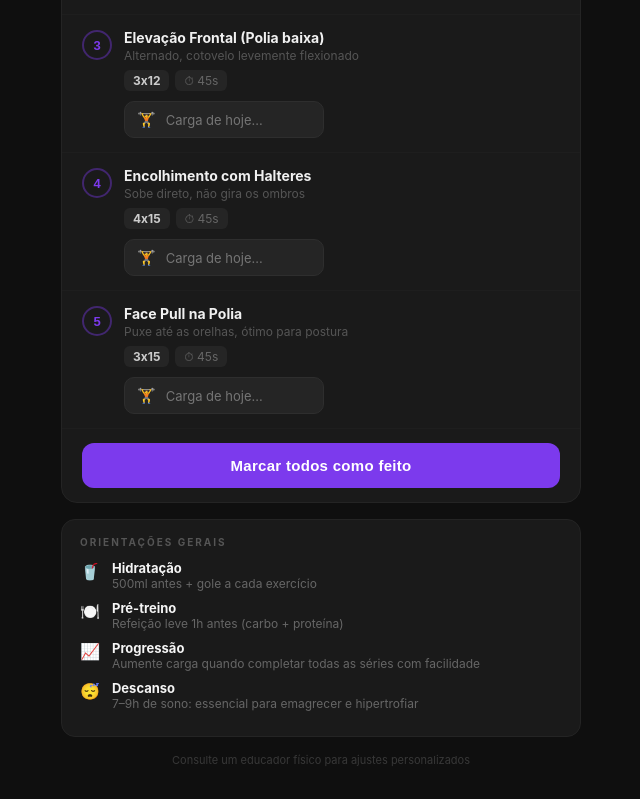
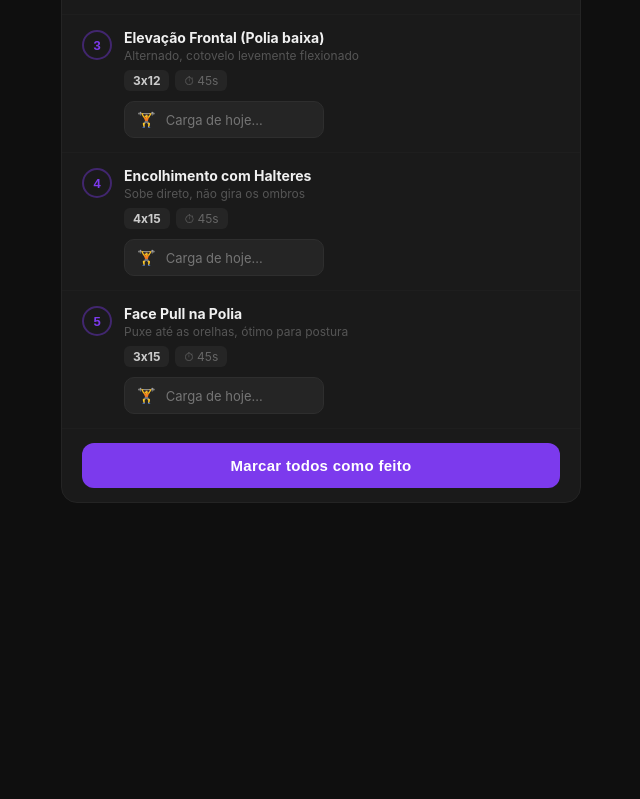
Before and after one commit to Geraldosbn/my-training, a React (Vite) app: page / in a window 1280 px wide. Shown: the part 695-1494 px from the top of the page, without its empty margins (319-959 px from the left). After the commit the page ends 1234 px from the top, so only its background shows below. Built offline with nearby package versions, Linux system fonts and the light colour scheme.

Commit message:
remover seção de orientações gerais do rodapé
https://claude.ai/code/session_01CpRdiyubvP2s2SJQMsFxDs

```diff
--- a/src/App.tsx
+++ b/src/App.tsx
@@ -435,34 +435,6 @@ export default function TreinoApp() {
             )}
           </div>
         </div>
-
-        {/* Dicas */}
-        <div style={{ background: "#1A1A1A", borderRadius: 14, padding: "16px 18px", border: "1px solid #242424", marginBottom: 16 }}>
-          <div style={{ fontSize: 10, color: "#555", letterSpacing: 2, textTransform: "uppercase", fontWeight: 700, marginBottom: 12 }}>Orientações gerais</div>
-          {(perfil === "esposa" ? [
-            ["🥤", "Hidratação", "500ml antes + gole a cada exercício"],
-            ["🍑", "Foco", "Contraia o glúteo conscientemente em cada rep — isso faz diferença real"],
-            ["📈", "Progressão", "Aumente carga a cada 2 semanas para continuar evoluindo"],
-            ["😴", "Descanso", "7–9h de sono: hormônios equilibrados queimam mais gordura"],
-          ] : [
-            ["🥤", "Hidratação", "500ml antes + gole a cada exercício"],
-            ["🍽️", "Pré-treino", "Refeição leve 1h antes (carbo + proteína)"],
-            ["📈", "Progressão", "Aumente carga quando completar todas as séries com facilidade"],
-            ["😴", "Descanso", "7–9h de sono: essencial para emagrecer e hipertrofiar"],
-          ]).map(([icon, titulo, desc]) => (
-            <div key={titulo} style={{ display: "flex", gap: 12, marginBottom: 9 }}>
-              <span style={{ fontSize: 16, marginTop: 1 }}>{icon}</span>
-              <div>
-                <div style={{ fontWeight: 700, fontSize: 13 }}>{titulo}</div>
-                <div style={{ fontSize: 12, color: "#666" }}>{desc}</div>
-              </div>
-            </div>
-          ))}
-        </div>
-
-        <div style={{ textAlign: "center", fontSize: 11, color: "#383838", paddingBottom: 12 }}>
-          Consulte um educador físico para ajustes personalizados
-        </div>
       </div>
     </div>
   );
```
